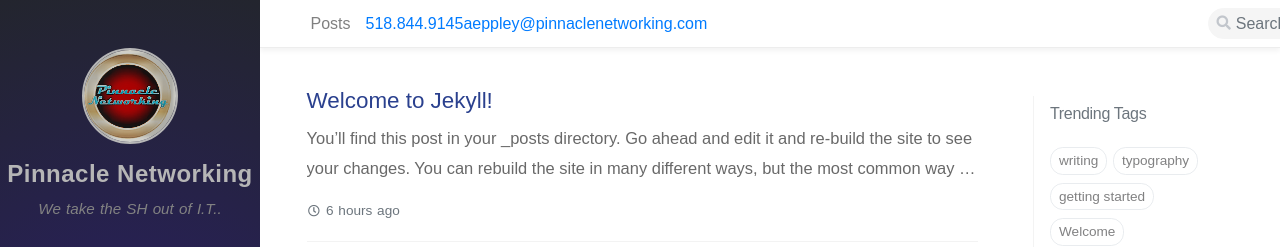
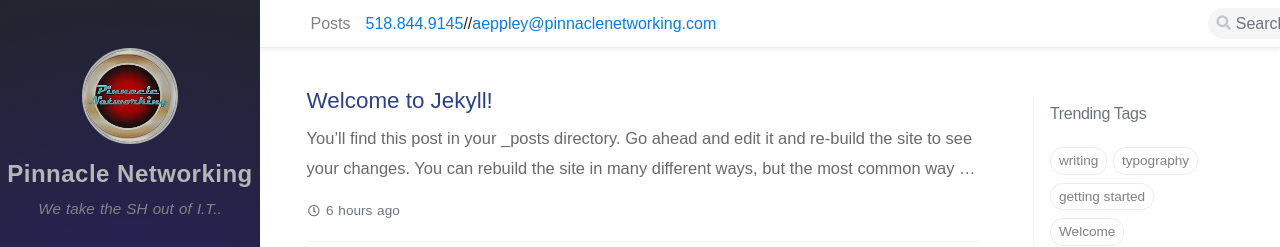
Before and after one commit to Pinnaclenetworking/pinnaclenetworking.github.io, a Jekyll site: the page built from index.html, in a window 1280 px wide. Shown: the top 247 px of the page. Built offline with Jekyll 4.4.1, drawn with Linux system fonts in a browser that asks for light colours; nearby versions of some CDN libraries; some web fonts are replaced; the list of posts is cut into pages by our own code; comment, search, counter and statistics services are not loaded.

Commit message:
Update topbar.html

```diff
--- a/_includes/topbar.html
+++ b/_includes/topbar.html
@@ -37,7 +37,7 @@
       {{- page.title -}}
     {% endif %}
     </div>
-    <div id="top-bar" class="col-11 d-flex h-100 align-items-center justify-content-right"><a href="tel:5188449145">518.844.9145</a> <a href="mailto:aeppley@pinnaclenetworking.com">aeppley@pinnaclenetworking.com</a></div>
+    <div id="top-bar" class="col-11 d-flex h-100 align-items-center justify-content-right"><a href="tel:5188449145">518.844.9145</a>//<a href="mailto:aeppley@pinnaclenetworking.com">aeppley@pinnaclenetworking.com</a></div>
     <i id="search-trigger" class="fas fa-search fa-fw"></i>
     <span id="search-wrapper" class="align-items-center">
       <i class="fas fa-search fa-fw"></i>
```
